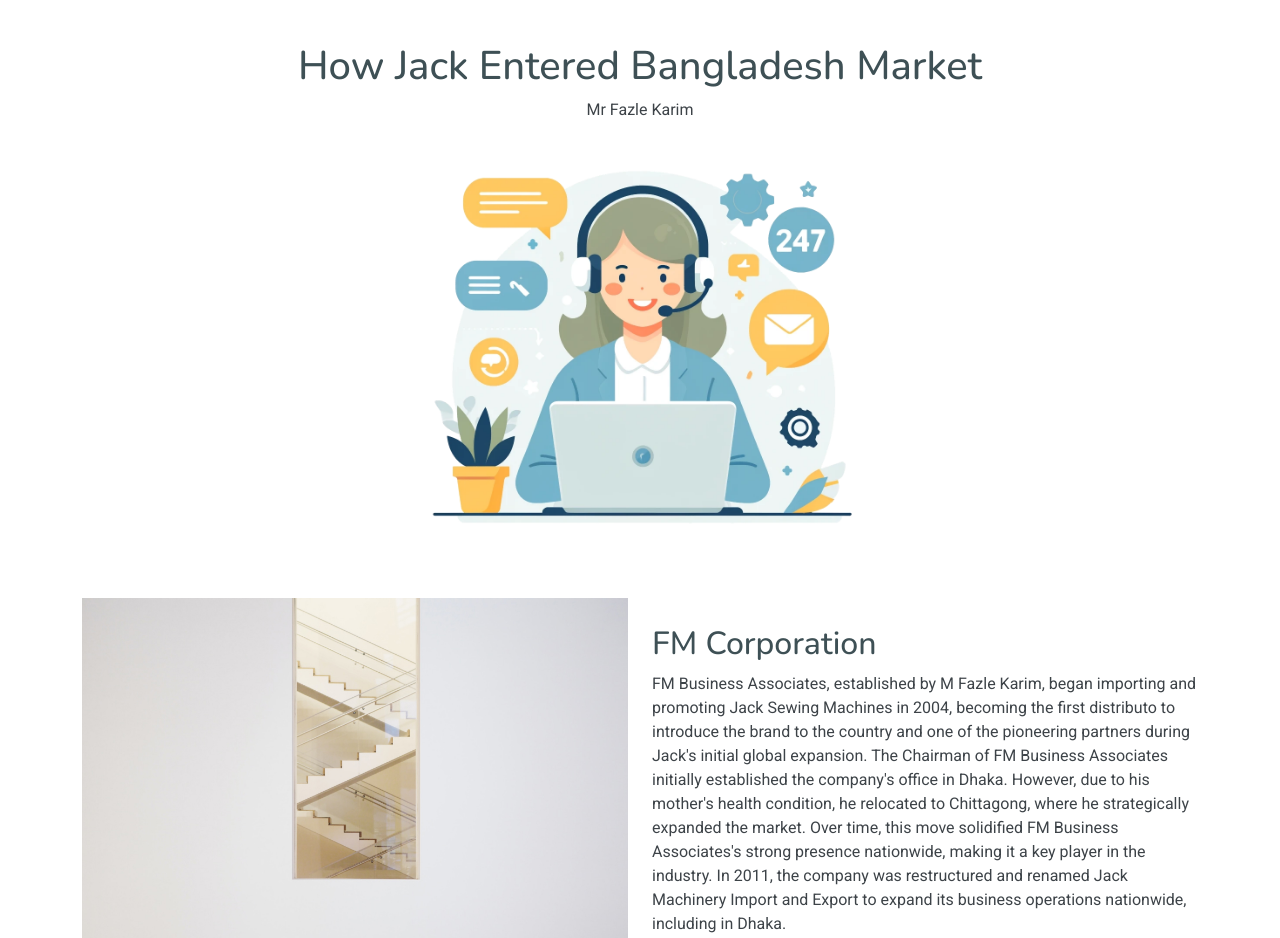
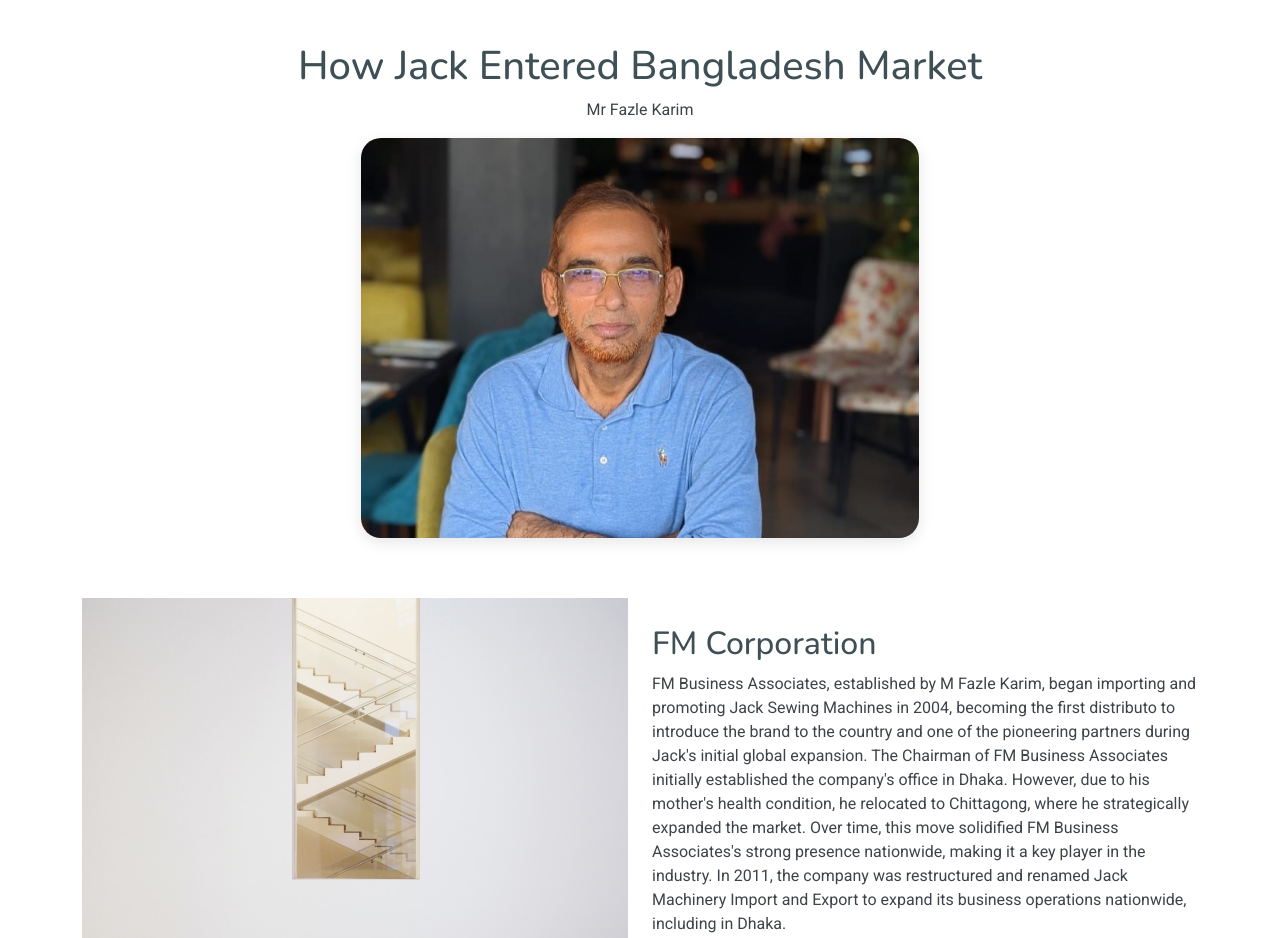
Before and after one commit to shurjo98/Jack-Website, a plain HTML site: page about-us.html in a window 1280 px wide. Shown: the part 1780-2718 px from the top of the page. Drawn offline with nearby package versions, Linux system fonts and the light colour scheme.

Commit message:
about us page update

```diff
--- a/about-us.html
+++ b/about-us.html
@@ -185,9 +185,9 @@
       <h1 data-aos="fade-up" class="aos-init aos-animate">How Jack Entered Bangladesh Market</h1>
       <p data-aos="fade-up" data-aos-delay="100" class="aos-init aos-animate">Mr Fazle Karim<br></p>
 
-      <img src="assets/img/hero-services-img.webp" class="img-fluid hero-short aos-init aos-animate" alt="" data-aos="zoom-out" data-aos-delay="300">
+      <img src="assets/img/fazle_karim.JPG" class="img-fluid hero-short aos-init aos-animate" alt="" data-aos="zoom-out" data-aos-delay="300">
     </div>
-   </div>
+</div>
 
 
 <section class="about-section">
--- a/assets/css/main.css
+++ b/assets/css/main.css
@@ -883,9 +883,14 @@
 .hero-short {
   height: 50vh; /* Adjust the height as needed */
   object-fit: cover; /* Ensure the image covers the container while maintaining aspect ratio */
-  width: 40%; /* Ensure the image takes the full width */
-}
-
+  width: 50%; /* Ensure the image takes the full width */
+  border-radius: 20px; /* Adjust this value to soften the edges */
+  box-shadow: 0px 4px 15px rgba(0, 0, 0, 0.1); /* Optional: adds a subtle shadow to lift the image slightly */
+}
+
+.hero-short img {
+  border-radius: inherit; /* Inherit the border radius from the container */
+}
 
 .hero .container {
   position: relative;
```
Also changed, not shown: assets/img/fazle_karim.JPG (added), 3 other files.
